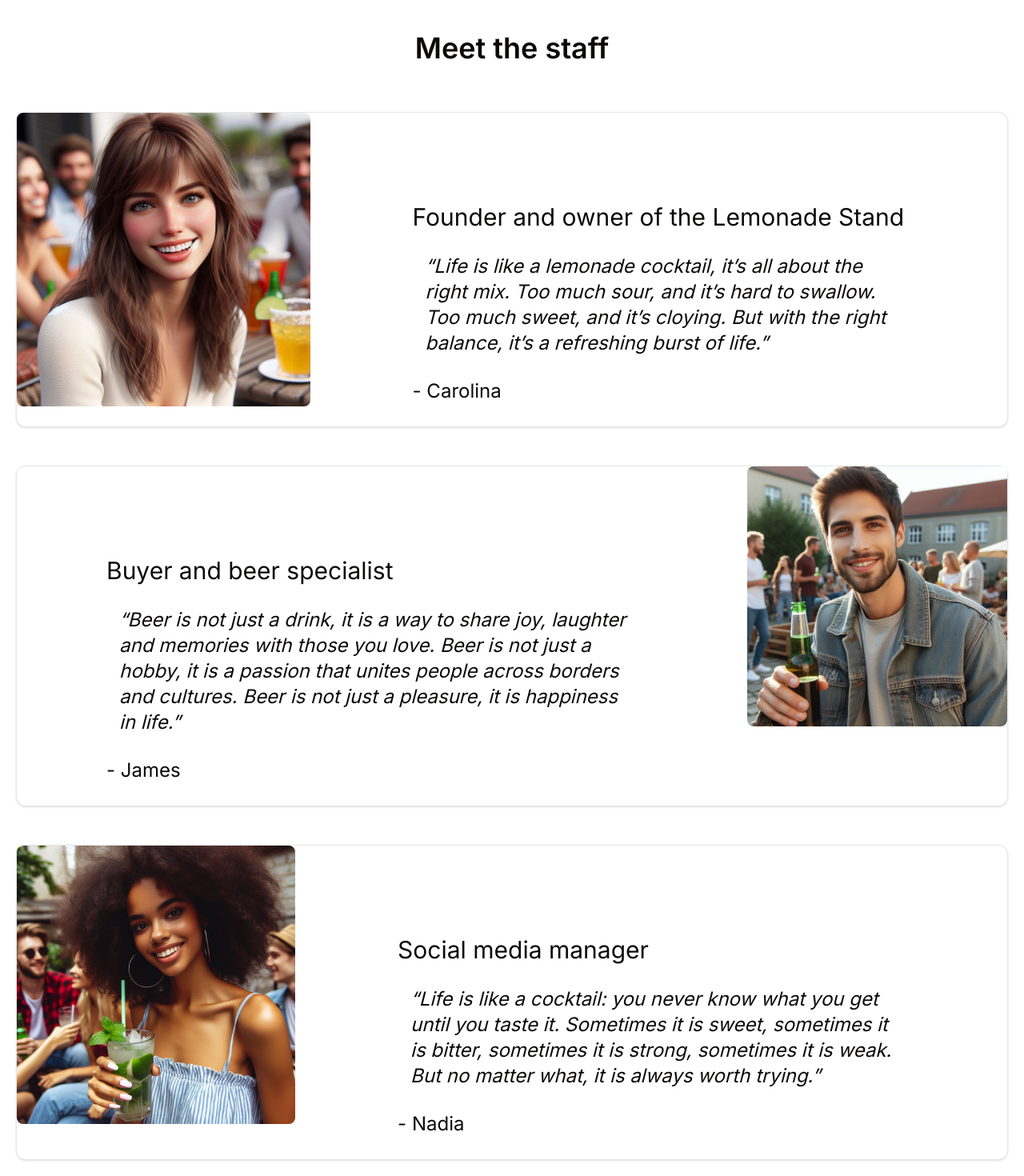
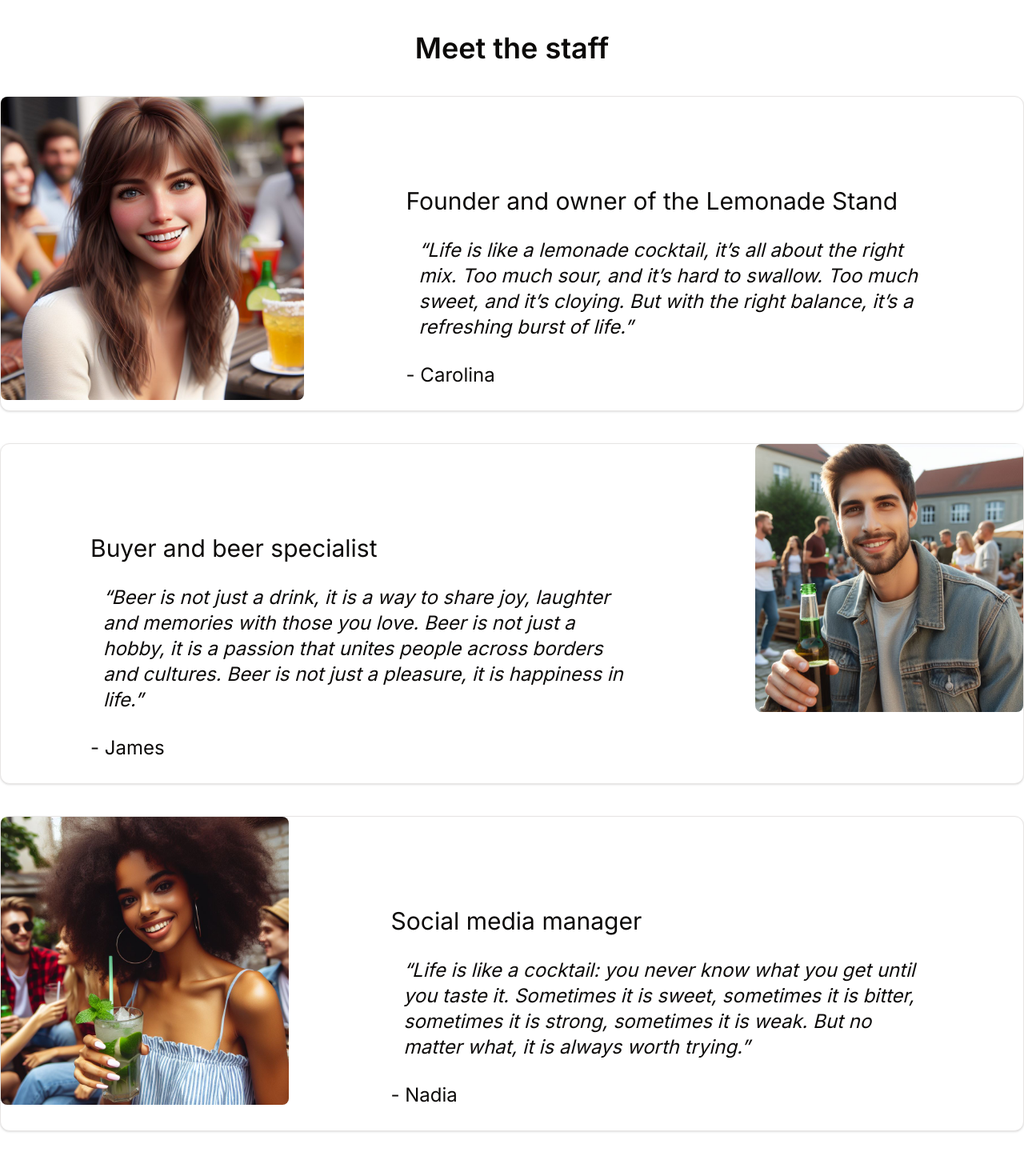
Before and after one commit to emmabang-dat/LemonadeStand, a Next.js app: page /contact in a window 1280 px wide. Shown: the part 80-1550 px from the top of the page at 80% size. Built offline with nearby package versions, Linux system fonts and the light colour scheme.

Commit message:
Refactor contact page layout and add max-width to root layout

```diff
--- a/src/app/contact/page.tsx
+++ b/src/app/contact/page.tsx
@@ -10,7 +10,7 @@ function Contact() {
       </h1>
       <div className="grid gap-4">
         <div className="grid gap-2">
-          <Card className="p-0 m-5">
+          <Card>
             <CardContent className="p-0 flex">
               <div className="mr-4">
                 <Image
@@ -36,7 +36,7 @@ function Contact() {
               </div>
             </CardContent>
           </Card>
-          <Card className="p-0 m-5">
+          <Card className="my-8">
             <CardContent className="p-0 flex">
               <div className="">
                 <p className="pt-28 pl-28 text-3xl">
@@ -62,7 +62,7 @@ function Contact() {
               </div>
             </CardContent>
           </Card>
-          <Card className="p-0 m-5 mb-10">
+          <Card className="mb-10">
             <CardContent className="p-0 flex">
               <div className="mr-4">
                 <Image
--- a/src/app/layout.tsx
+++ b/src/app/layout.tsx
@@ -25,8 +25,10 @@ export default function RootLayout({
           enableSystem
           disableTransitionOnChange
         >
-          <Header/>
-          {children}
+          <div className="max-w-screen-2xl mx-auto">
+            <Header />
+            {children}
+          </div>
         </ThemeProvider>
       </body>
     </html>
```
